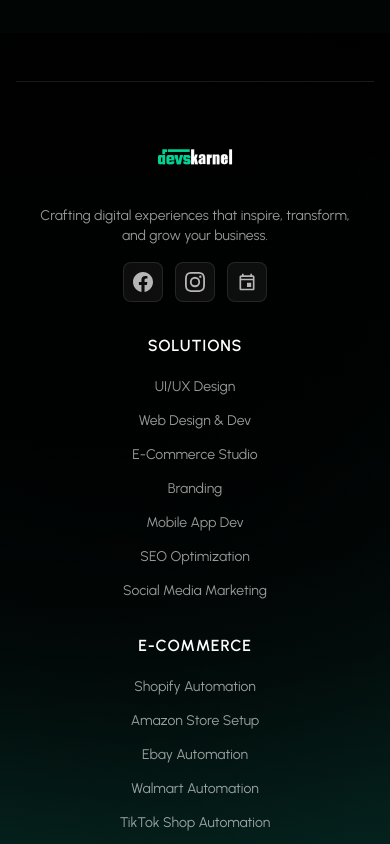
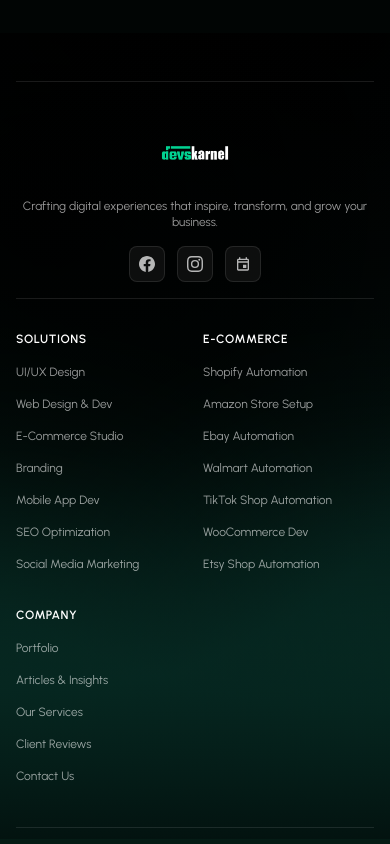
Before and after one commit to afterrender1/devkarnelweb, a Next.js app: page / in a window 390 px wide. Shown: the part 4260-5104 px from the top of the page. Built offline with nearby package versions, Linux system fonts and the light colour scheme.

Commit message:
Update Footer.jsx

```diff
--- a/app/components/Footer.jsx
+++ b/app/components/Footer.jsx
@@ -116,34 +116,34 @@
                 <div className="footer-animate border-t border-white/10 mb-10 sm:mb-12" />
 
                 {/* Main Grid */}
-                <div className="grid grid-cols-1 md:grid-cols-2 lg:grid-cols-4 gap-8 sm:gap-10 lg:gap-8 mb-10 sm:mb-12">
+                <div className="grid grid-cols-2 lg:grid-cols-4 gap-x-4 gap-y-8 sm:gap-8 lg:gap-8 mb-10 sm:mb-12">
                     {/* Left Section - Brand */}
-                    <div className="footer-animate text-center md:text-left">
+                    <div className="footer-animate col-span-2 lg:col-span-1 text-center lg:text-left pb-4 lg:pb-0 border-b lg:border-b-0 border-white/10">
                         <Link href="/" className="inline-flex items-center mb-3 group">
                             <Image
                                 src="/images/dklogo.webp"
                                 alt="Devskarnel Logo"
                                 width={180}
                                 height={50}
-                                className="h-18 sm:h-24 w-auto object-contain transition-transform duration-300 group-hover:scale-105"
+                                className="h-16 sm:h-24 w-auto object-contain transition-transform duration-300 group-hover:scale-105"
                             />
                         </Link>
-                        <p className="text-white/60 text-sm sm:text-base mb-4 sm:mb-6 max-w-xs mx-auto md:mx-0">
+                        <p className="text-white/60 text-xs sm:text-base mb-4 sm:mb-6 max-w-sm mx-auto lg:mx-0">
                             Crafting digital experiences that inspire, transform, and grow your business.
                         </p>
                         {/* Social Icons */}
-                        <div className="flex gap-3 justify-center md:justify-start">
+                        <div className="flex gap-3 justify-center lg:justify-start">
                             {socialLinks.map((social) => (
                                 <a
                                     key={social.name}
                                     href={social.url}
                                     target="_blank"
                                     rel="noopener noreferrer"
-                                    className="group relative w-10 h-10 rounded-lg bg-white/5 backdrop-blur-sm border border-white/10 flex items-center justify-center transition-all duration-300 hover:bg-white/10 hover:border-[#2de8b0]/50 hover:scale-110"
+                                    className="group relative w-9 h-9 sm:w-10 sm:h-10 rounded-lg bg-white/5 backdrop-blur-sm border border-white/10 flex items-center justify-center transition-all duration-300 hover:bg-white/10 hover:border-[#2de8b0]/50 hover:scale-110"
                                     aria-label={social.name}
                                 >
                                     <svg
-                                        className="w-5 h-5 text-white/70 transition-colors duration-300 group-hover:text-[#2de8b0]"
+                                        className="w-4 h-4 sm:w-5 sm:h-5 text-white/70 transition-colors duration-300 group-hover:text-[#2de8b0]"
                                         fill="currentColor"
                                         viewBox="0 0 24 24"
                                     >
@@ -157,16 +157,16 @@
                     </div>
 
                     {/* Solutions Column */}
-                    <div className="footer-animate text-center md:text-left">
-                        <h3 className="text-white font-semibold mb-4 text-base uppercase tracking-wider">
+                    <div className="footer-animate col-span-1 text-left">
+                        <h3 className="text-white font-semibold mb-3 sm:mb-4 text-xs sm:text-base uppercase tracking-wider">
                             Solutions
                         </h3>
-                        <ul className="space-y-2.5">
+                        <ul className="space-y-2 sm:space-y-2.5">
                             {links.solutions.map((link) => (
                                 <li key={link.name}>
                                     <Link
                                         href={link.url}
-                                        className="text-white/60 text-sm sm:text-base hover:text-[#2de8b0] transition-colors duration-300 inline-block"
+                                        className="text-white/60 text-xs sm:text-base hover:text-[#2de8b0] transition-colors duration-300 inline-block"
                                     >
                                         {link.name}
                                     </Link>
@@ -176,16 +176,16 @@
                     </div>
 
                     {/* E-Commerce Automations Column */}
-                    <div className="footer-animate text-center md:text-left">
-                        <h3 className="text-white font-semibold mb-4 text-base uppercase tracking-wider">
+                    <div className="footer-animate col-span-1 text-left">
+                        <h3 className="text-white font-semibold mb-3 sm:mb-4 text-xs sm:text-base uppercase tracking-wider">
                             E-Commerce
                         </h3>
-                        <ul className="space-y-2.5">
+                        <ul className="space-y-2 sm:space-y-2.5">
                             {links.ecommerce.map((link) => (
                                 <li key={link.name}>
                                     <Link
                                         href={link.url}
-                                        className="text-white/60 text-sm sm:text-base hover:text-[#2de8b0] transition-colors duration-300 inline-block"
+                                        className="text-white/60 text-xs sm:text-base hover:text-[#2de8b0] transition-colors duration-300 inline-block"
                                     >
                                         {link.name}
                                     </Link>
@@ -195,16 +195,16 @@
                     </div>
 
                     {/* Company Column */}
-                    <div className="footer-animate text-center md:text-left">
-                        <h3 className="text-white font-semibold mb-4 text-base uppercase tracking-wider">
+                    <div className="footer-animate col-span-2 sm:col-span-1 lg:col-span-1 text-left">
+                        <h3 className="text-white font-semibold mb-3 sm:mb-4 text-xs sm:text-base uppercase tracking-wider">
                             Company
                         </h3>
-                        <ul className="space-y-2.5">
+                        <ul className="space-y-2 sm:space-y-2.5">
                             {links.company.map((link) => (
                                 <li key={link.name}>
                                     <Link
                                         href={link.url}
-                                        className="text-white/60 text-sm sm:text-base hover:text-[#2de8b0] transition-colors duration-300 inline-block"
+                                        className="text-white/60 text-xs sm:text-base hover:text-[#2de8b0] transition-colors duration-300 inline-block"
                                     >
                                         {link.name}
                                     </Link>
```
